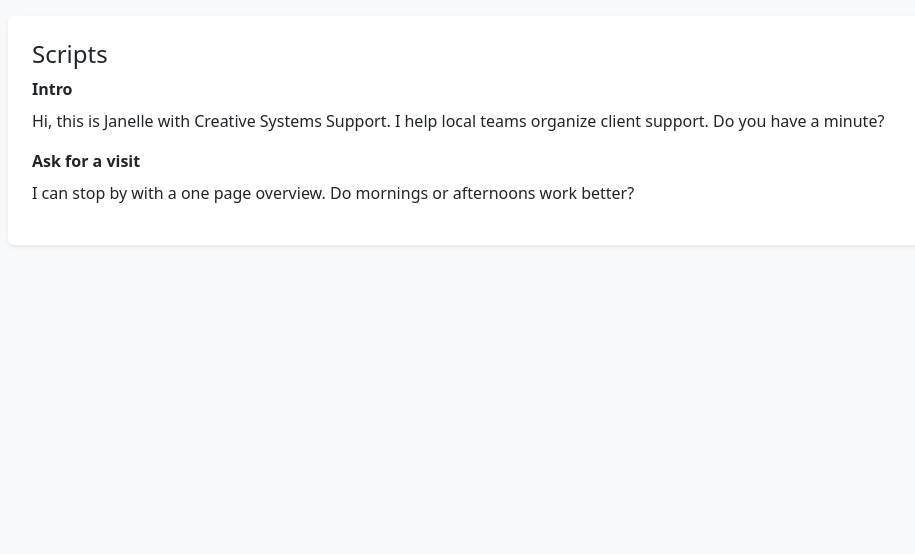
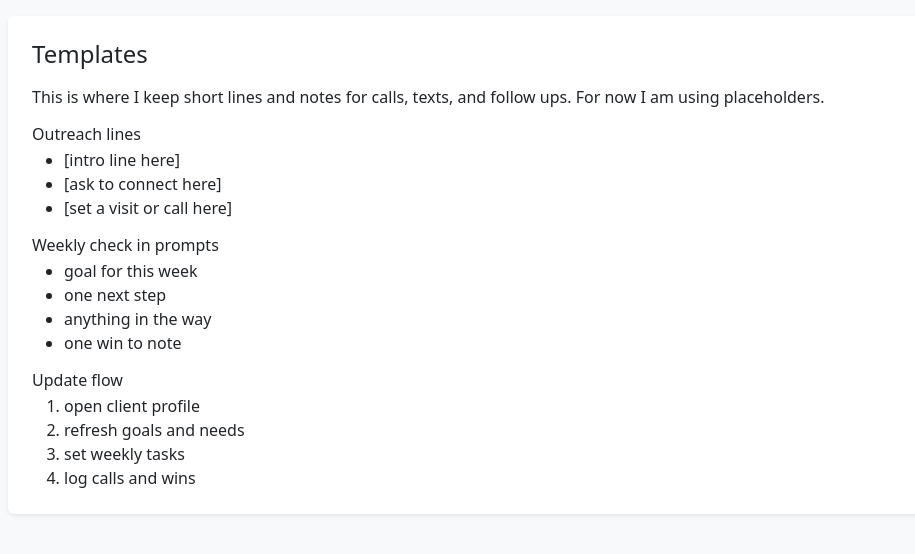
Before and after one commit to Jadette32/miniproject4JanelleHolcomb, a Django app: page /scripts/ in a window 1280 px wide. Shown: the part 57-611 px from the top of the page, without its empty margins (74-989 px from the left). Run offline with Django 5.2, Linux system fonts and the light colour scheme; the visitor is signed in with stand-in values (Sample User, id 1).

Commit message:
Use placeholders on the Templates page

```diff
--- a/templates/clients/scripts.html
+++ b/templates/clients/scripts.html
@@ -1,10 +1,31 @@
 {% extends "base.html" %}
 {% block content %}
 <div class="p-4 bg-white rounded shadow-sm">
-  <h2 class="h4">Scripts</h2>
-  <p class="mb-2"><strong>Intro</strong></p>
-  <p>Hi, this is Janelle with Creative Systems Support. I help local teams organize client support. Do you have a minute?</p>
-  <p class="mb-2"><strong>Ask for a visit</strong></p>
-  <p>I can stop by with a one page overview. Do mornings or afternoons work better?</p>
+  <h2 class="h4 mb-3">Templates</h2>
+
+  <p class="mb-3">This is where I keep short lines and notes for calls, texts, and follow ups. For now I am using placeholders.</p>
+
+  <h6 class="mb-1">Outreach lines</h6>
+  <ul class="mb-3">
+    <li>[intro line here]</li>
+    <li>[ask to connect here]</li>
+    <li>[set a visit or call here]</li>
+  </ul>
+
+  <h6 class="mb-1">Weekly check in prompts</h6>
+  <ul class="mb-3">
+    <li>goal for this week</li>
+    <li>one next step</li>
+    <li>anything in the way</li>
+    <li>one win to note</li>
+  </ul>
+
+  <h6 class="mb-1">Update flow</h6>
+  <ol class="mb-0">
+    <li>open client profile</li>
+    <li>refresh goals and needs</li>
+    <li>set weekly tasks</li>
+    <li>log calls and wins</li>
+  </ol>
 </div>
 {% endblock %}
```
